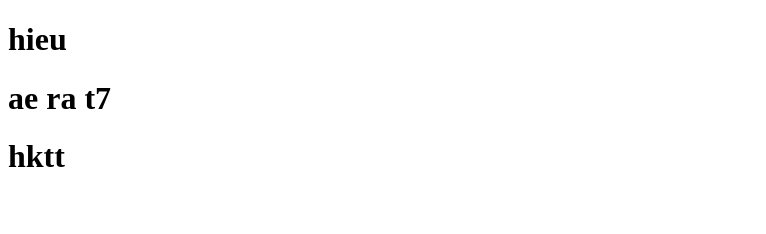
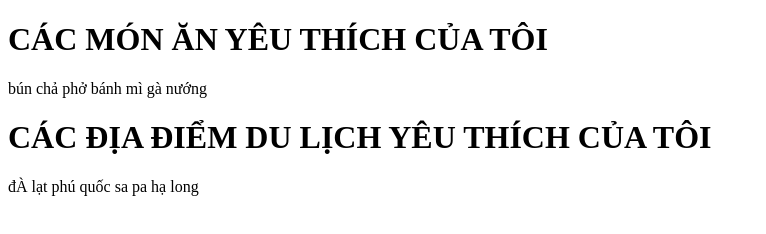
Before and after one commit to hieu2005hieu/md1--V3.0--M1--session-HTML-basic, a plain HTML site: page index.html in a window 1280 px wide. Shown: the whole page, without its empty margins (0-766 px from the left). Drawn offline with Linux system fonts and the light colour scheme.

Commit message:
bai tap 1

```diff
--- a/index.html
+++ b/index.html
@@ -5,8 +5,20 @@
     <title>Title</title>
 </head>
 <body>
-<h1>hieu</h1>
-<h1>ae ra t7</h1>
-<h1>hktt</h1>
+<h1>CÁC MÓN ĂN YÊU THÍCH CỦA TÔI</h1>
+<p>
+    bún chả
+    phở
+    bánh mì
+    gà nướng
+
+</p>
+<h1>CÁC ĐỊA ĐIỂM DU LỊCH YÊU THÍCH CỦA TÔI</h1>
+<P>
+    đÀ lạt
+    phú quốc
+    sa pa
+    hạ long
+</P>
 </body>
 </html>
```
